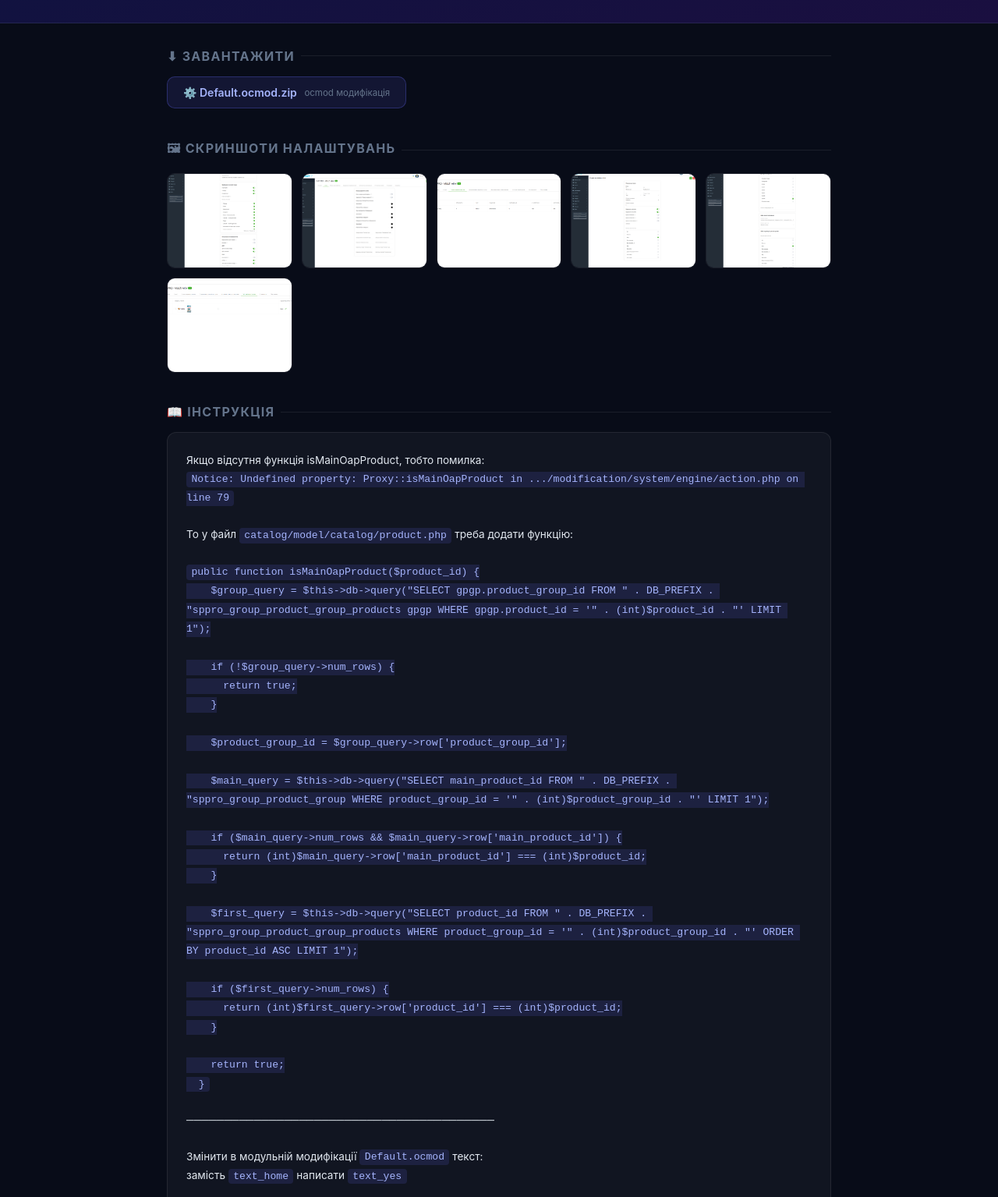
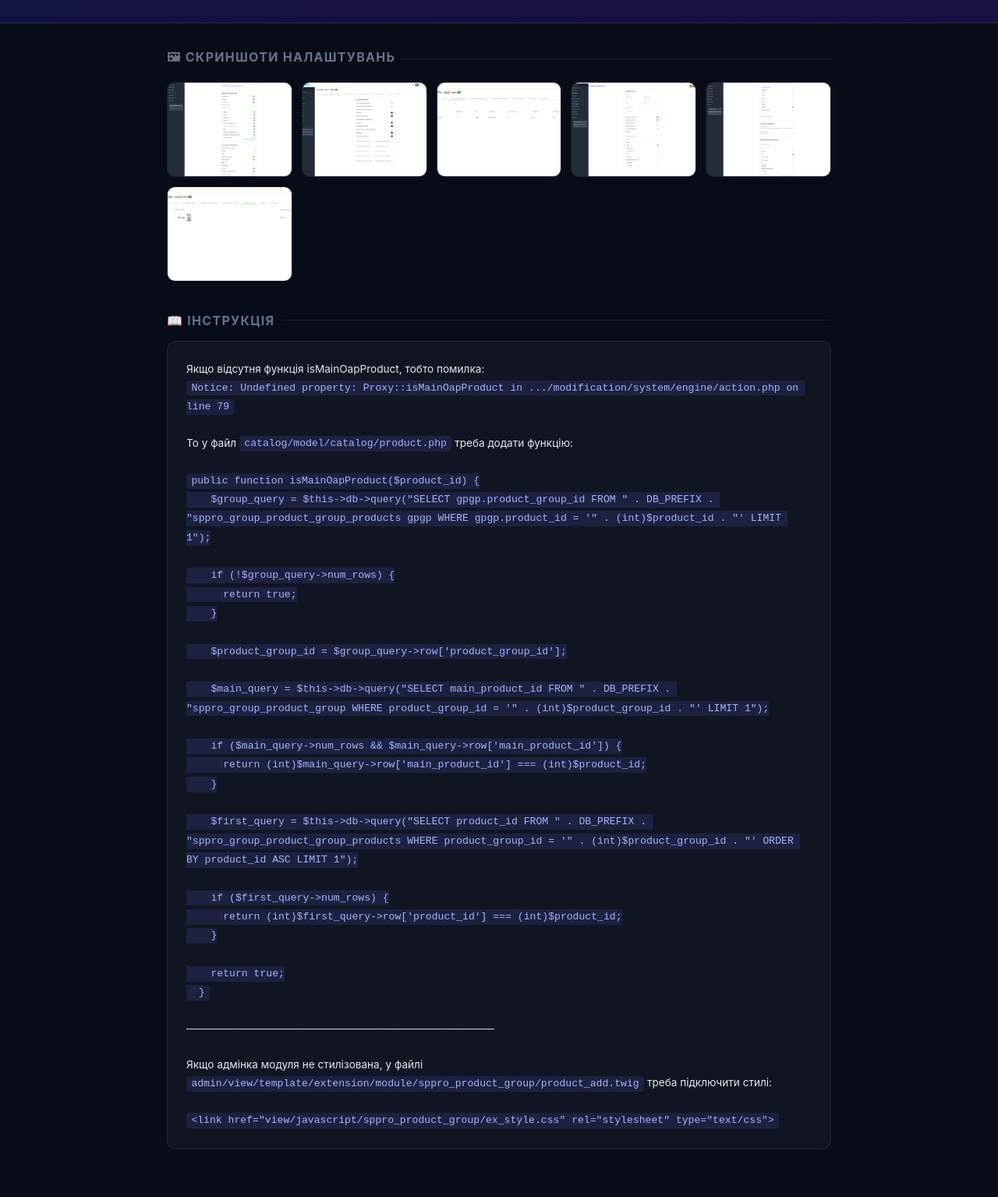
Before and after one commit to TeraGroup-webstudio/opencart-modules, a plain HTML site: page moduli/oap-pro-multi-ajax-optsiyi-yak-okremi-tovary-z-avtomatychnym-zvyazuvannyam/index.html in a window 1280 px wide. Shown: the part 185-1720 px from the top of the page at 78% size. Drawn offline with nearby package versions, Linux system fonts and the light colour scheme.

Commit message:
refactor: remove obsolete Default.ocmod.zip and update related documentation

```diff
--- a/moduli/oap-pro-multi-ajax-optsiyi-yak-okremi-tovary-z-avtomatychnym-zvyazuvannyam/index.html
+++ b/moduli/oap-pro-multi-ajax-optsiyi-yak-okremi-tovary-z-avtomatychnym-zvyazuvannyam/index.html
@@ -80,13 +80,6 @@
 <div class="content">
 
   <section>
-    <div class="sec-title">⬇ Завантажити</div>
-    <div class="dl-grid">
-      <a href="Default.ocmod.zip" download class="dl-btn dl-ocmod">⚙️ Default.ocmod.zip <span class="dl-size">ocmod модифікація</span></a>
-    </div>
-  </section>
-
-  <section>
     <div class="sec-title">🖼 Скриншоти налаштувань</div>
     <div class="gallery">
       <a href="Налаштування/1.png" class="glightbox" data-gallery="screenshots" data-title="Скриншот 1"><img src="Налаштування/1.png" alt="1" loading="lazy"></a>
@@ -131,11 +124,6 @@
 
 ─────────────────────────────────────────
 
-Змінити в модульній модифікації <code>Default.ocmod</code> текст:
-замість <code>text_home</code> написати <code>text_yes</code>
-
-─────────────────────────────────────────
-
 Якщо адмінка модуля не стилізована, у файлі <code>admin/view/template/extension/module/sppro_product_group/product_add.twig</code> треба підключити стилі:
 
 <code>&lt;link href="view/javascript/sppro_product_group/ex_style.css" rel="stylesheet" type="text/css"&gt;</code></div>
```
Also changed, not shown: index.html (+1 -2 lines), Readme.md, moduli/oap-pro-multi-ajax-optsiyi-yak-okremi-tovary-z-avtomatychnym-zvyazuvannyam/Readme.md, moduli/oap-pro-multi-ajax-optsiyi-yak-okremi-tovary-z-avtomatychnym-zvyazuvannyam/Readme.txt, 1 other file.
